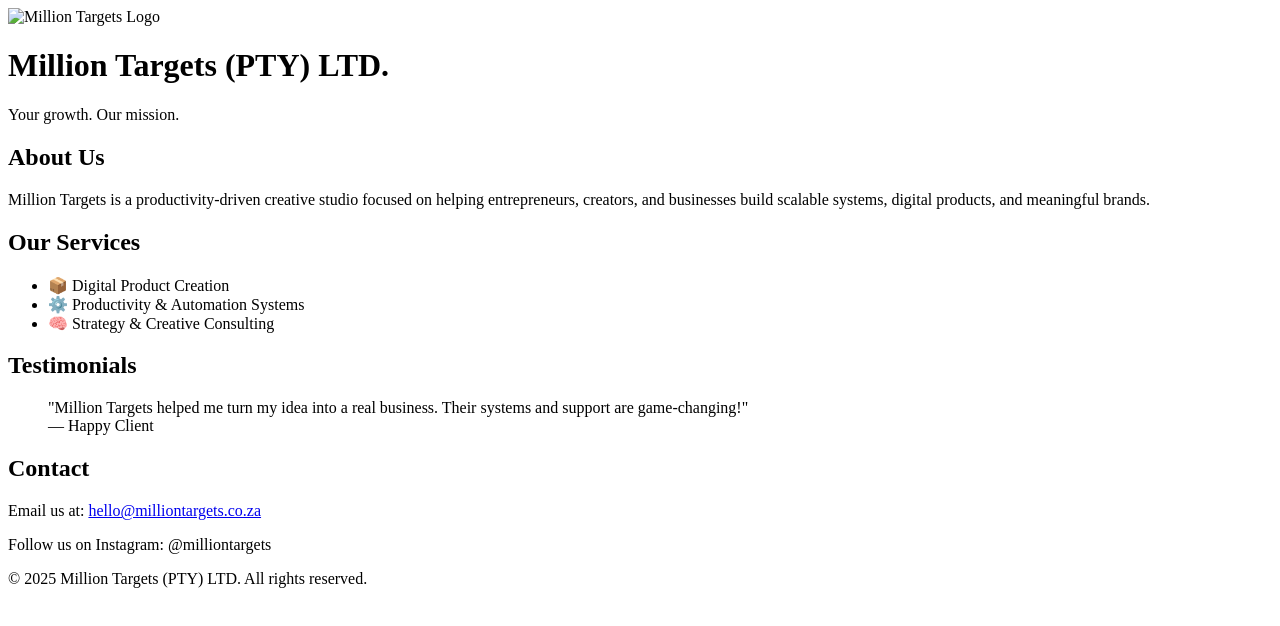
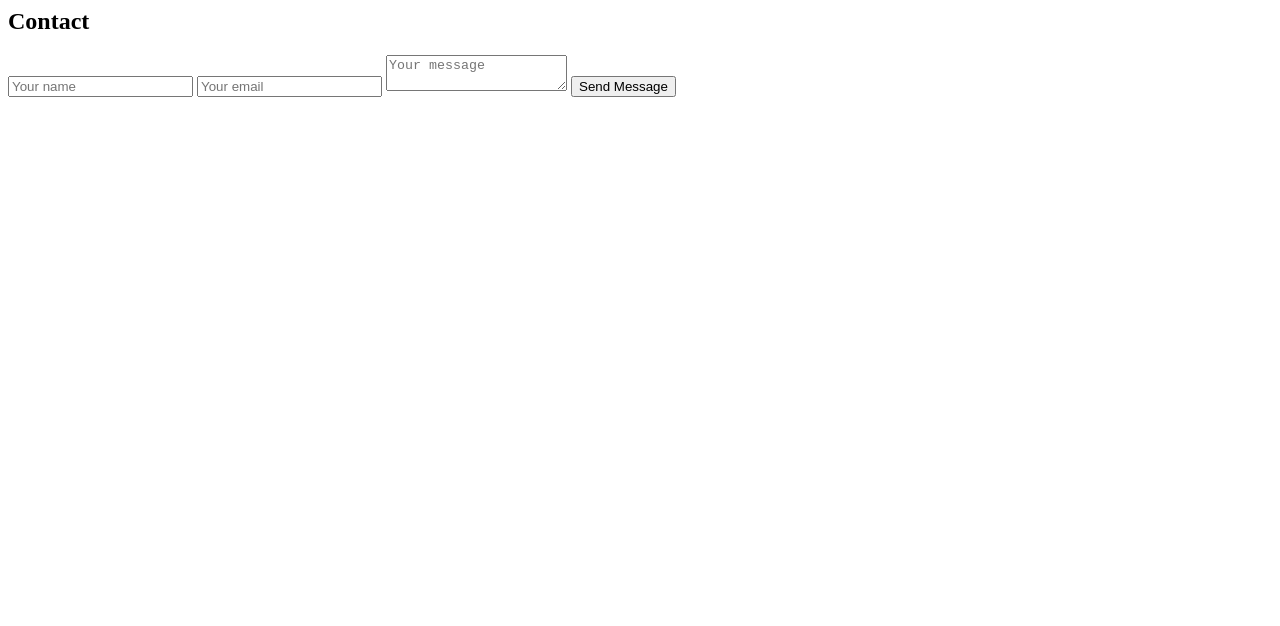
Before and after one commit to MillionTargets/MT-website, a plain HTML site: page index.html in a window 1280 px wide. Drawn offline with Linux system fonts and the light colour scheme.

Commit message:
Update index.html

```diff
--- a/index.html
+++ b/index.html
@@ -1,49 +1,9 @@
-
-<!DOCTYPE html>
-<html lang="en">
-<head>
-  <meta charset="UTF-8" />
-  <meta name="viewport" content="width=device-width, initial-scale=1.0"/>
-  <title>Million Targets</title>
-  <link rel="stylesheet" href="styles.css"/>
-</head>
-<body>
-  <header class="hero">
-    <img src="logo.png" alt="Million Targets Logo" class="logo"/>
-    <h1>Million Targets (PTY) LTD.</h1>
-    <p>Your growth. Our mission.</p>
-  </header>
-
-  <section class="section">
-    <h2>About Us</h2>
-    <p>Million Targets is a productivity-driven creative studio focused on helping entrepreneurs, creators, and businesses build scalable systems, digital products, and meaningful brands.</p>
-  </section>
-
-  <section class="section alt">
-    <h2>Our Services</h2>
-    <ul>
-      <li>📦 Digital Product Creation</li>
-      <li>⚙️ Productivity & Automation Systems</li>
-      <li>🧠 Strategy & Creative Consulting</li>
-    </ul>
-  </section>
-
-  <section class="section">
-    <h2>Testimonials</h2>
-    <blockquote>
-      "Million Targets helped me turn my idea into a real business. Their systems and support are game-changing!"
-      <br>— Happy Client
-    </blockquote>
-  </section>
-
-  <section class="section alt">
-    <h2>Contact</h2>
-    <p>Email us at: <a href="mailto:hello@milliontargets.co.za">hello@milliontargets.co.za</a></p>
-    <p>Follow us on Instagram: @milliontargets</p>
-  </section>
-
-  <footer class="footer">
-    <p>© 2025 Million Targets (PTY) LTD. All rights reserved.</p>
-  </footer>
-</body>
-</html>
+<section class="section alt">
+  <h2>Contact</h2>
+  <form action="https://formspree.io/f/yourid" method="POST">
+    <input type="text" name="name" placeholder="Your name" required />
+    <input type="email" name="email" placeholder="Your email" required />
+    <textarea name="message" placeholder="Your message" required></textarea>
+    <button type="submit">Send Message</button>
+  </form>
+</section>
```
